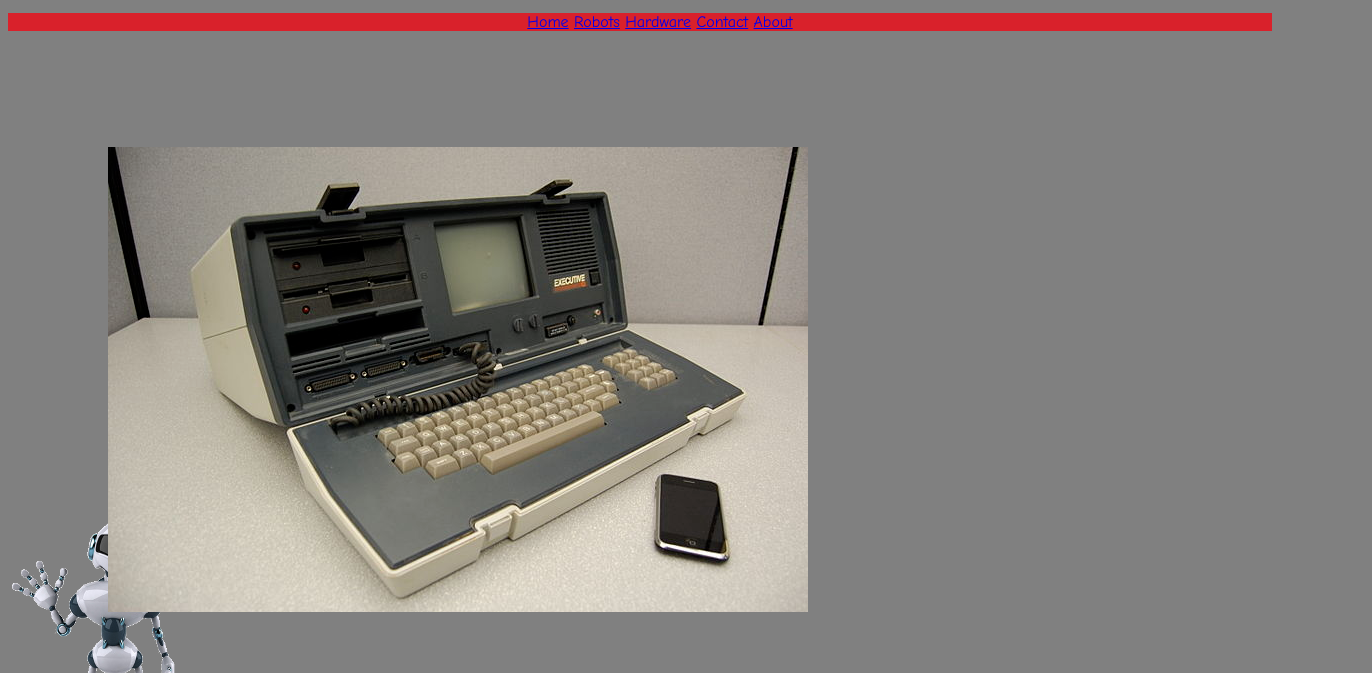
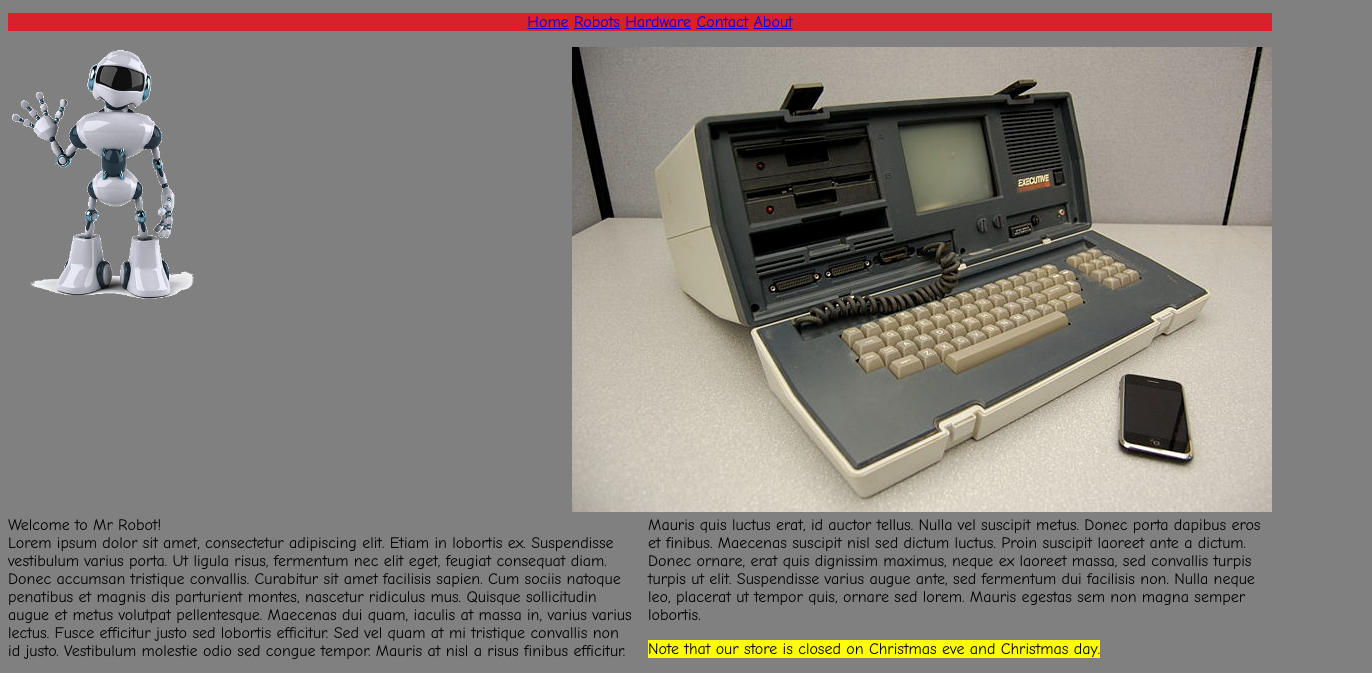
Before and after one commit to shawnswrld/js-robotstore, a plain HTML site: page index.html in a window 1280 px wide. Shown: the part 195-868 px from the top of the page, 1372 px wide, since content can reach past the window. Drawn offline with Linux system fonts and the light colour scheme.

Commit message:
adding clear

```diff
--- a/style.css
+++ b/style.css
@@ -29,10 +29,11 @@ body{background-color: grey;
 }
 footer{text-align: center;background-color:#D9212B;}
 
-#welcometext {column-count: 2;
+#welcometext {
+    column-count: 2;
+    clear: both;
+}
 
-
-}
 fieldset{
 
   border: none;
@@ -42,10 +43,11 @@ body{font-family: "Comic Sans MS", "Comic Sans", cursive;}
 
  #welcomeimage {
     border:none;
-    position:relative;
+    float: right;
+    /*position:relative;
     top:100px;
     right:auto;
     left: 100px;
     height: auto;
-    width: auto;
+    width: auto;*/
   }
```
Also changed, not shown: 1 other file.
